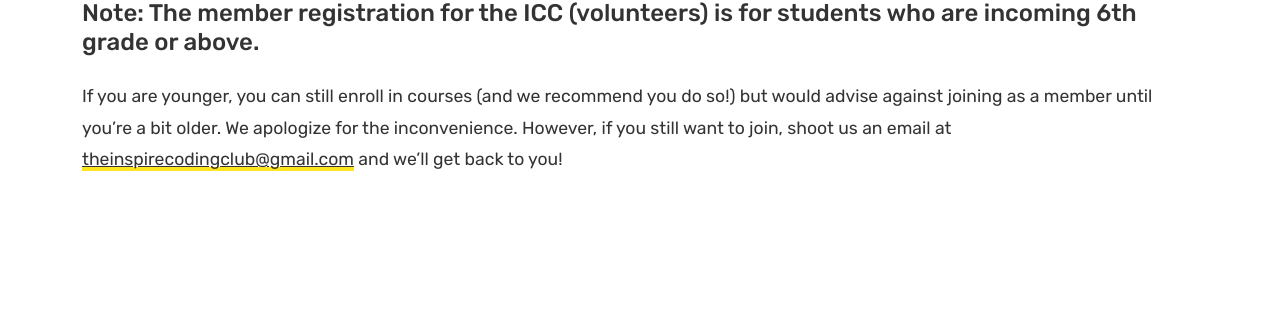
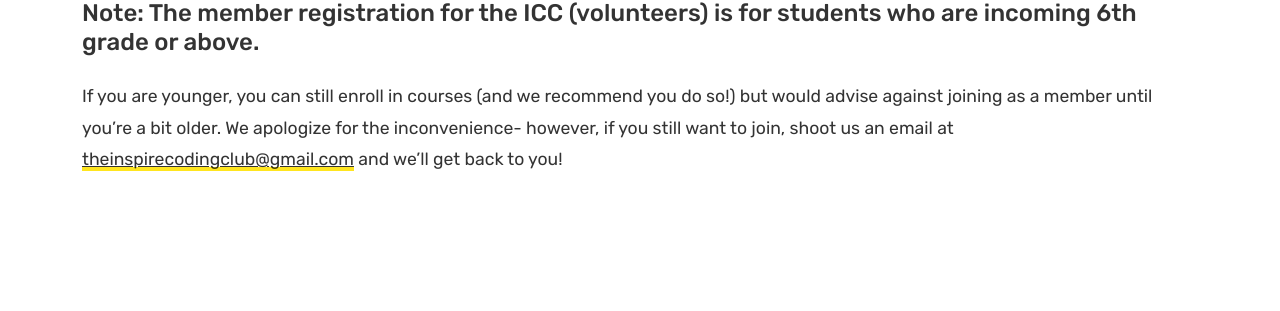
Before and after one commit to irvinecodingclub/irvinecodingclub.github.io, a Jekyll site: the page built from join.md, in a window 1280 px wide and 900 px high, scrolled down 1277 px. Shown: the part 413-724 px from the top of the window. Built offline with Jekyll 4.4.1, drawn with Linux system fonts in a browser that asks for light colours; some of the changed text lies outside the part shown.

Commit message:
rewrite the rewrite

```diff
--- a/join.md
+++ b/join.md
@@ -21,7 +21,7 @@ Alternatively, join through the QR code below!
 <img class="enroll-code" src="{{ site.baseurl }}/assets/images/discord_code.png" alt="QR Code">
 
 #### Note: The member registration for the ICC (volunteers) is for students who are incoming 6th grade or above.
-If you are younger, you can still enroll in courses (and we recommend you do so!) but would advise against joining as a member until you're a bit older. We apologize for the inconvenience. However, if you still want to join, shoot us an email at <a href="mailto:theinspirecodingclub@gmail.com">theinspirecodingclub@gmail.com</a> and we'll get back to you!
+If you are younger, you can still enroll in courses (and we recommend you do so!) but would advise against joining as a member until you're a bit older. We apologize for the inconvenience- however, if you still want to join, shoot us an email at <a href="mailto:theinspirecodingclub@gmail.com">theinspirecodingclub@gmail.com</a> and we'll get back to you!
 
 <br />
 
```
Also changed, not shown: other parts of join.md (+3 -3 lines), volunteer.md (+0 -6 lines).
